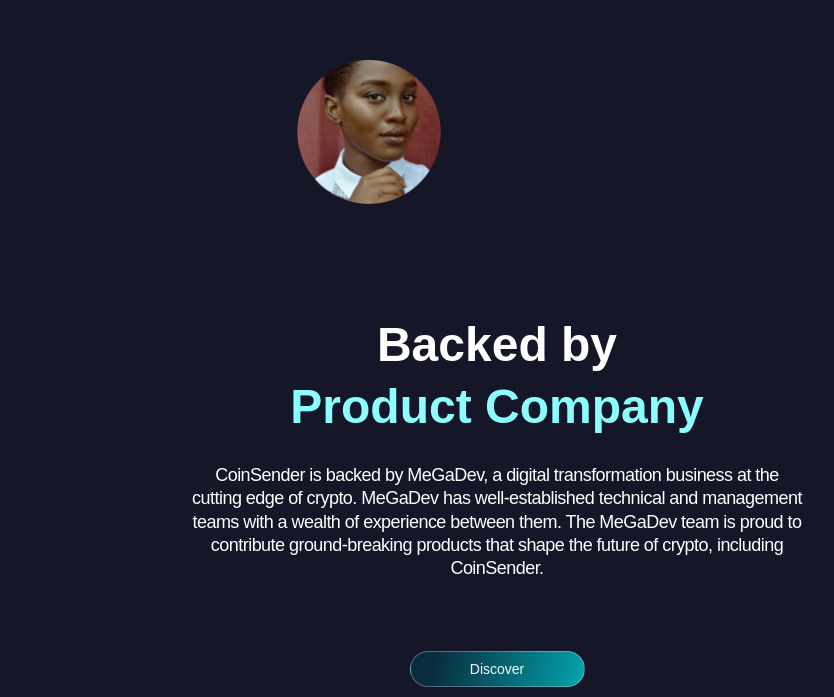
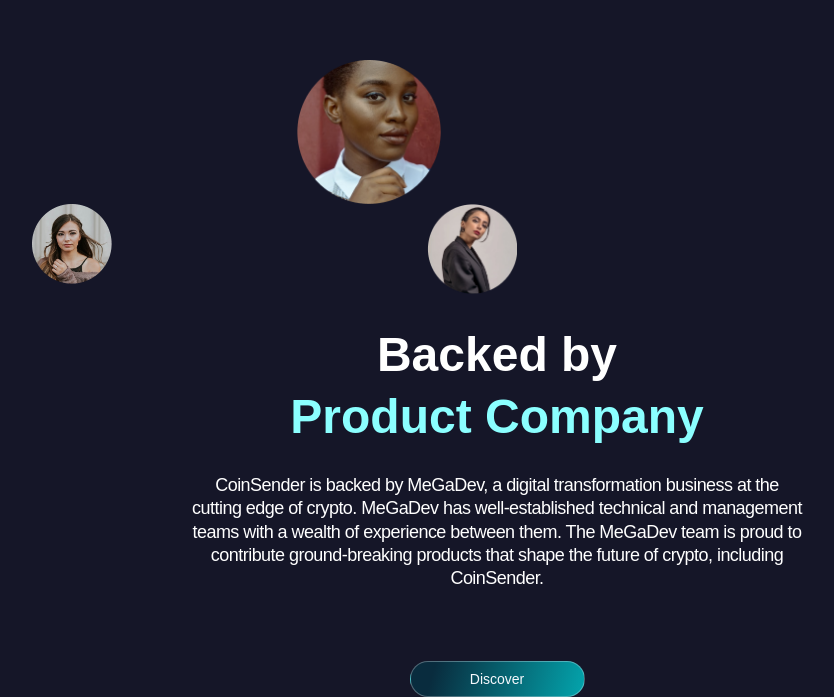
Before and after one commit to Marko193/CoinSender-Landing, a Next.js app: page / in a window 1280 px wide. Shown: the part 7617-8314 px from the top of the page, without its empty margins (143-977 px from the left). Built offline with nearby package versions, Linux system fonts and the light colour scheme.

Commit message:
feat: made second-third animations

```diff
--- a/src/components/BackendProduct/backend-product.module.scss
+++ b/src/components/BackendProduct/backend-product.module.scss
@@ -2,9 +2,10 @@
 
 .backend_product_container {
   display: flex;
+  flex-direction: column;
   align-items: center;
   text-align: center;
-  margin: 80px 10% 0 10%;
+  margin: 0 10% 0 10%;
 
   @include phones {
     margin: 0 7% 0 7%;
@@ -83,27 +84,75 @@
 }
 
 
-#first_avatar_wrapper {
+.first_avatar_wrapper {
   width: 400px;
   margin: 0 auto;
   //position: absolute;
 
-  img {
-    width: 144px;
-    height: 144px;
-  }
-
-  @media screen and (max-width: $screen-tv-min){
+  @media screen and (max-width: $screen-laptop-max) {
     display: none;
   }
 }
 
+//right-left animation
 .avatar_layout {
   position: relative;
   -webkit-animation: linear infinite;
   animation: run 3s infinite;
   //-webkit-animation-duration: 4s;
   width: 144px;
+}
+
+#first_avatar {
+  width: 144px;
+  height: 144px;
+}
+
+#second_third_avatars_wrapper {
+  display: flex;
+  flex-direction: row;
+  justify-content: space-between;
+  //margin: 0 100px 0 100px;
+  width: auto;
+
+  @media screen and (max-width: $screen-laptop-max) {
+    display: none;
+  }
+}
+
+.second_third_avatars {
+  width: 400px;
+  position: relative;
+}
+
+.second_animation_wrapper {
+  width: 100px;
+  position: relative;
+  -webkit-animation: linear infinite;
+  animation: run 3s infinite;
+}
+
+.third_animation_wrapper {
+  width: 100px;
+  position: relative;
+  -webkit-animation: linear infinite;
+  animation: run 3s infinite;
+}
+
+.second_avatar {
+  width: 80px;
+  height: 80px;
+}
+
+#third_avatar {
+  width: 550px;
+
+
+  img {
+    width: 90px;
+    height: 90px;
+  }
+
 }
 
 @-webkit-keyframes run {
@@ -129,3 +178,7 @@
     left: 0;
   }
 }
+
+#second_third_avatars_wrapper {
+
+}
--- a/src/components/BackendProduct/index.js
+++ b/src/components/BackendProduct/index.js
@@ -3,12 +3,25 @@
 export default function BackendProduct() {
     return (
         <>
-            <div id={styles.first_avatar_wrapper}>
-                <div className={styles.avatar_layout}>
-                    <img src="/assets/mock_avatars/first.png" alt='avatar' id={styles.first_avatar}/>
+            <div className={styles.backend_product_container}>
+                <div className={styles.first_avatar_wrapper}>
+                    <div className={styles.avatar_layout}>
+                        <img src="/assets/mock_avatars/first.png" alt='avatar' id={styles.first_avatar}/>
+                    </div>
                 </div>
-            </div>
-            <div className={styles.backend_product_container}>
+                <div id={styles.second_third_avatars_wrapper}>
+                    <div className={styles.second_third_avatars}>
+                        <div className={styles.second_animation_wrapper}>
+                            <img src="/assets/mock_avatars/second.png" alt='avatar' className={styles.second_avatar}/>
+                        </div>
+                    </div>
+                    <div className={styles.second_third_avatars} id={styles.third_avatar}>
+                        <div className={styles.third_animation_wrapper}>
+                            <img src="/assets/mock_avatars/third.png" alt='avatar'/>
+                        </div>
+                    </div>
+                </div>
+
                 <div className={styles.container_text_wrapper}>
                     <div className={styles.title}>
                         Backed by
```
